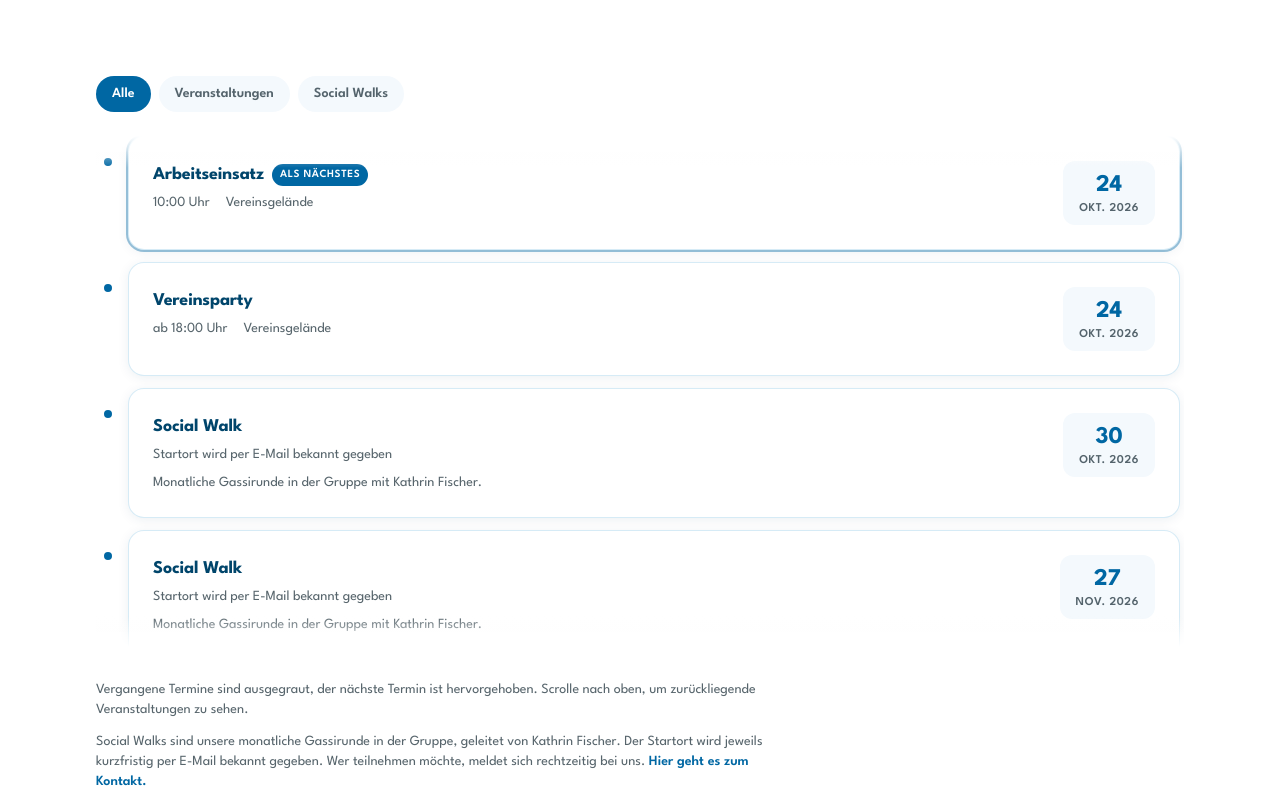
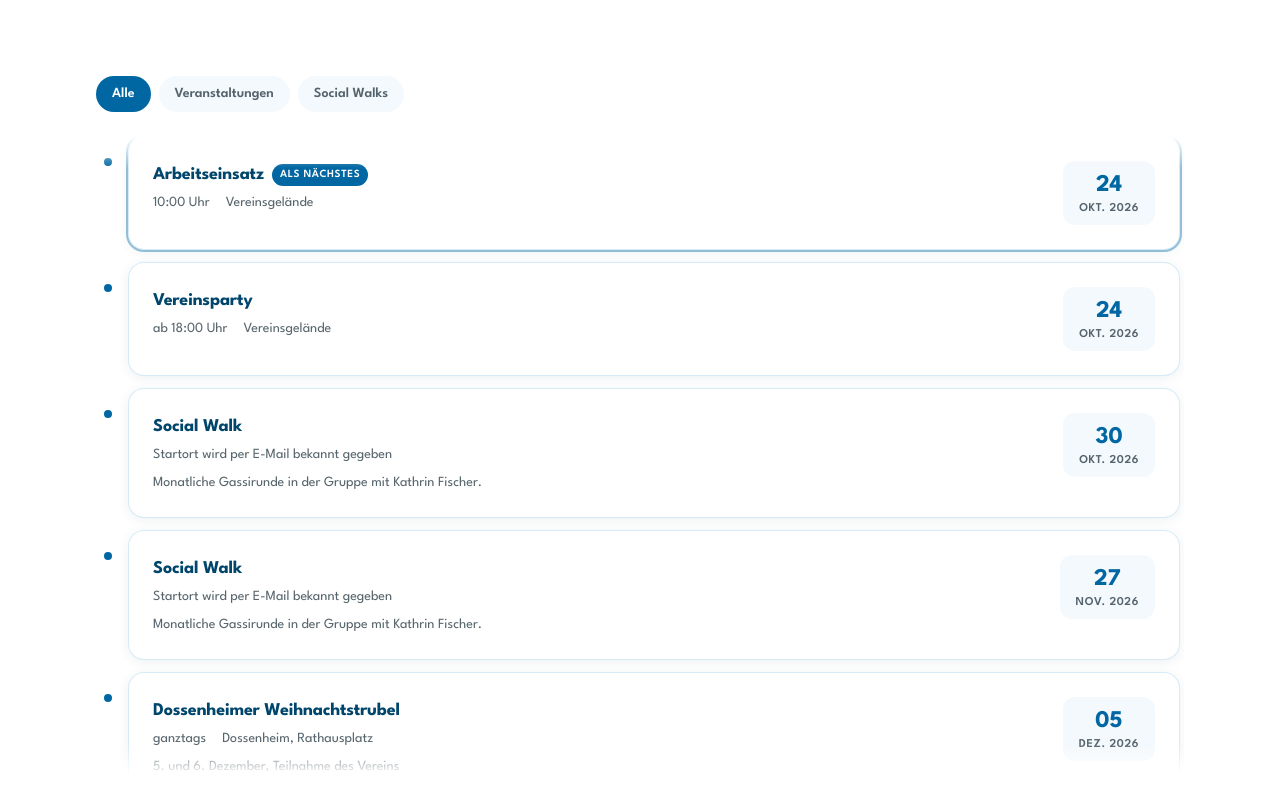
Before and after one commit to patricebender/SVHD, a Next.js app: page /terminkalender in a window 1280 px wide. Shown: the part 400-1200 px from the top of the page. Built offline with nearby package versions, Linux system fonts and the light colour scheme.

Commit message:
fix: scroll calendar to next Termin from banner and clear bottom fade

```diff
--- a/components/event-banner.tsx
+++ b/components/event-banner.tsx
@@ -44,7 +44,9 @@ function buildSlides(today: string | null): Slide[] {
     : null;
   if (nextEvent) {
     slides.push({
-      href: "/terminkalender/",
+      // Carry the filter so the calendar scrolls to the next Veranstaltung,
+      // not whatever event (possibly a Social Walk) happens to come first.
+      href: "/terminkalender/?filter=events",
       lead: `Nächster Termin · ${fmtDate(nextEvent.date)}`,
       detail: nextEvent.time,
       title: nextEvent.title,
@@ -59,7 +61,7 @@ function buildSlides(today: string | null): Slide[] {
     : null;
   if (nextWalk) {
     slides.push({
-      href: "/terminkalender/",
+      href: "/terminkalender/?filter=walks",
       lead: "Nächster Social Walk",
       title: fmtDate(nextWalk.date),
     });
--- a/components/event-timeline.tsx
+++ b/components/event-timeline.tsx
@@ -44,6 +44,13 @@ export function EventTimeline({ events }: { events: CalendarEvent[] }) {
     const m = String(now.getMonth() + 1).padStart(2, "0");
     const d = String(now.getDate()).padStart(2, "0");
     setToday(`${y}-${m}-${d}`);
+
+    // Honor ?filter=events|walks from the banner so the calendar opens on the
+    // list the user clicked (and auto-scrolls to its next entry). Read from
+    // window rather than useSearchParams to avoid a Suspense boundary in this
+    // statically exported page.
+    const q = new URLSearchParams(window.location.search).get("filter");
+    if (q === "events" || q === "walks") setFilter(q);
   }, []);
 
   const sorted = [...events]
@@ -95,7 +102,7 @@ export function EventTimeline({ events }: { events: CalendarEvent[] }) {
       <div className="relative">
         <ol
           ref={scrollRef}
-        className="no-scrollbar relative max-h-[32rem] space-y-3 overflow-y-auto scroll-smooth py-1 pl-8 pr-1"
+        className="no-scrollbar relative max-h-[40rem] space-y-3 overflow-y-auto scroll-smooth pt-1 pb-10 pl-8 pr-1"
       >
         {/* vertical rail (inside the padding so it never clips) */}
         <span className="pointer-events-none absolute inset-y-1 left-[3px] w-px bg-border" aria-hidden />
```
